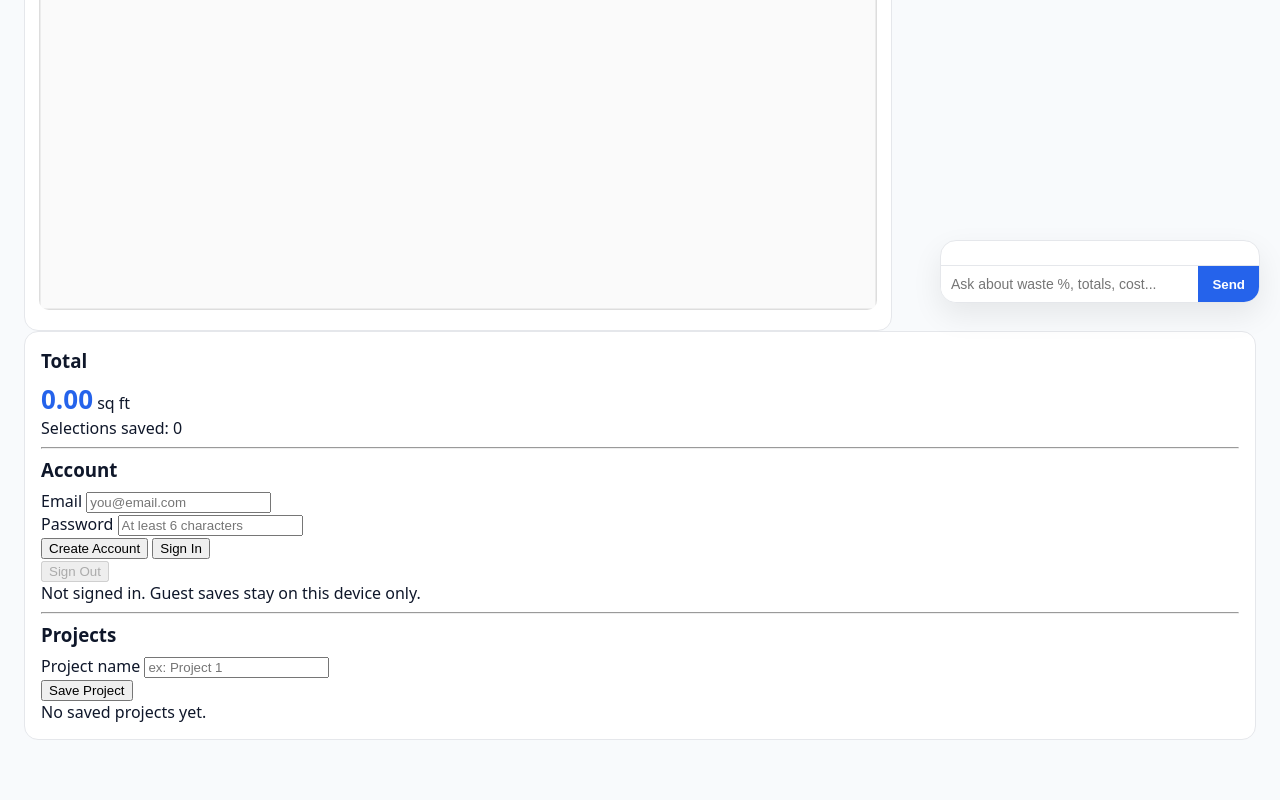
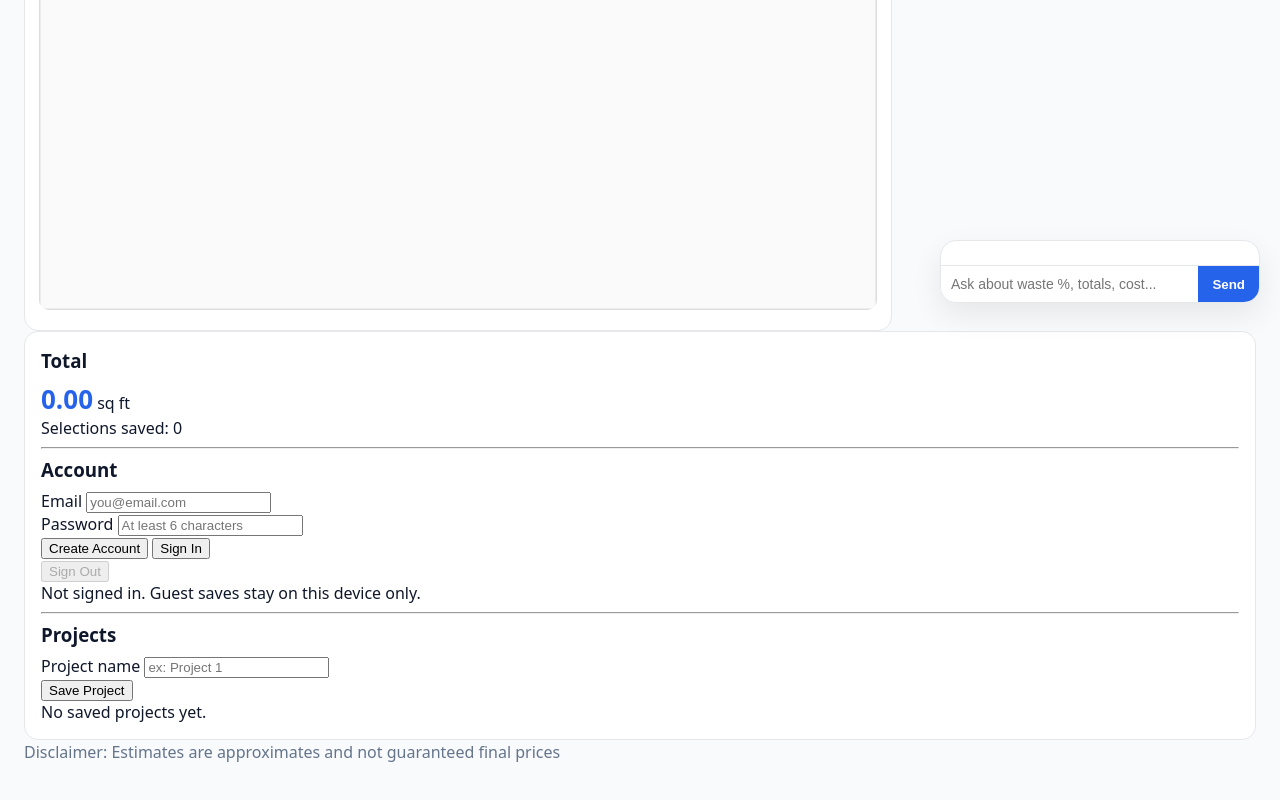
Before and after one commit to ari-923/seniorproject, a plain HTML site: page index.html in a window 1280 px wide. Shown: the part 477-1277 px from the top of the page. Before the commit the page ends 1241 px from the top, so only its background shows below. Drawn offline with Linux system fonts and the light colour scheme.

Commit message:
Update index.html

```diff
--- a/index.html
+++ b/index.html
@@ -97,7 +97,7 @@
     </div>
   </div>
 
-
+<p>Disclaimer: Estimates are approximates and not guaranteed final prices</p>
 
   <!-- Floating AI chat -->
   <div id="chatWidget">
```
